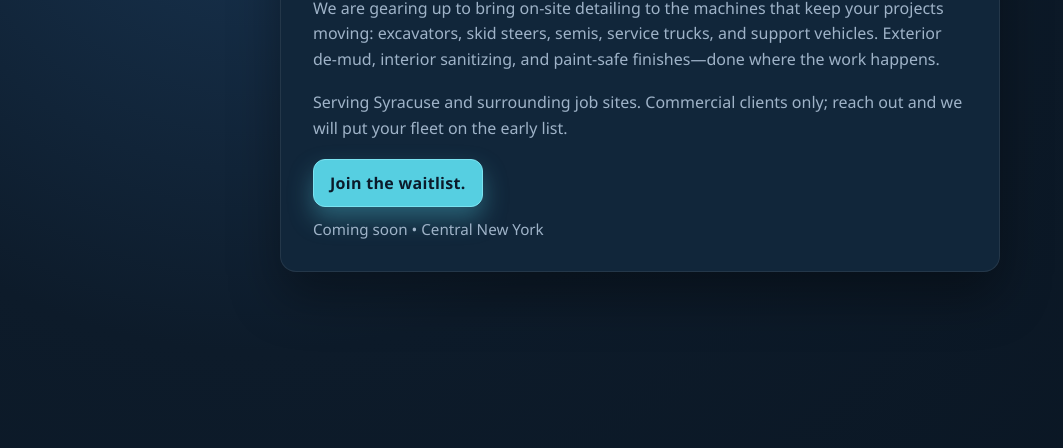
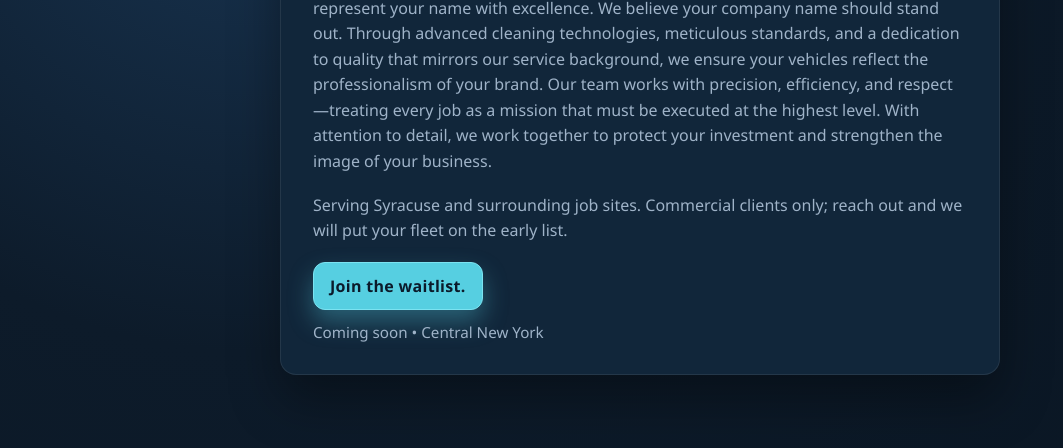
Before and after one commit to MoosesMobileDetail/MoosesMobileDetail.github.io, a plain HTML site: page index.html in a window 1280 px wide. Shown: the part 352-800 px from the top of the page, without its empty margins (0-1063 px from the left). Drawn offline with Linux system fonts and the light colour scheme.

Commit message:
Update index.html
Input mission statement

Commit JEF 12/22/25

```diff
--- a/index.html
+++ b/index.html
@@ -120,10 +120,12 @@
       </div>
       <h1>Moose's Mobile Detail</h1>
       <p>
-        We are gearing up to bring on-site detailing to the machines that keep
-        your projects moving: excavators, skid steers, semis, service trucks,
-        and support vehicles. Exterior de-mud, interior sanitizing, and
-        paint-safe finishes—done where the work happens.
+        Our mission is to elevate and protect the reputation of every company we serve.
+As a Minority and Veteran-owned business, we bring discipline, integrity, and pride to every project. We are committed to delivering exceptional detailing and preservation services that keep your heavy machinery and service vehicles clean, functional, and ready to represent your name with excellence.
+
+We believe your company name should stand out. Through advanced cleaning technologies, meticulous standards, and a dedication to quality that mirrors our service background, we ensure your vehicles reflect the professionalism of your brand.
+
+Our team works with precision, efficiency, and respect—treating every job as a mission that must be executed at the highest level. With attention to detail, we work together to protect your investment and strengthen the image of your business.
       </p>
       <p>
         Serving Syracuse and surrounding job sites. Commercial clients only;
```
